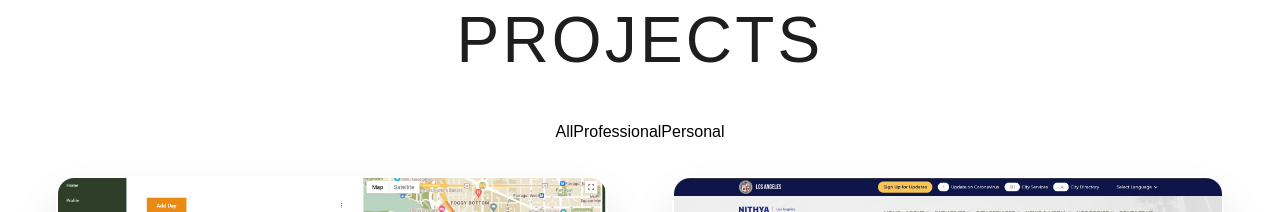
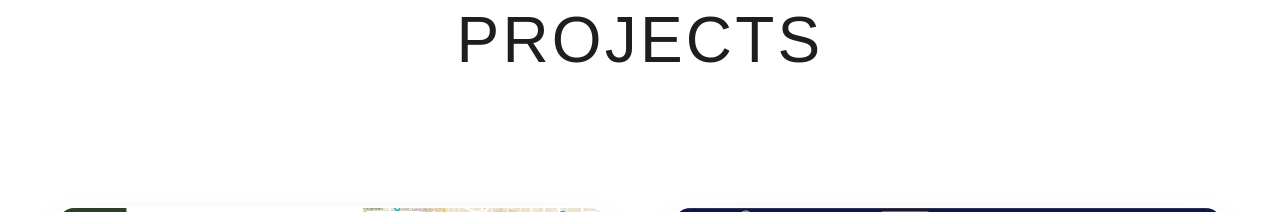
Before and after one commit to evan-chernicky/personal-website, a React (Create React App) app: page / in a window 1280 px wide. Shown: the part 2800-3012 px from the top of the page. Built offline with nearby package versions, Linux system fonts and the light colour scheme; a web font is replaced by a local one.

Commit message:
added basic filter and state configuration

```diff
--- a/src/components/Project.js
+++ b/src/components/Project.js
@@ -7,7 +7,7 @@ function Project({project, index}) {
     return (
     <div className={`shadow-expand shadow-2xl dark:shadow-lg rounded-2xl overflow-hidden mx-4 my-8 md:m-8 ${isEven ? "dark:shadow-slate-700" : "dark:shadow-slate-700"}`}>
         <div className="border-white border-2 dark:border-0 relative rounded-t-2xl">
-            <div class={`rounded-t-2xl p-6 flex flex-col items-center justify-center absolute opacity-0 hover:opacity-100 bg-transparent w-full h-full z-10 ${isEven ? "hover:bg-pink/90" : "hover:bg-blue/90"}`}>
+            <div className={`rounded-t-2xl p-6 flex flex-col items-center justify-center absolute opacity-0 hover:opacity-100 bg-transparent w-full h-full z-10 ${isEven ? "hover:bg-pink/90" : "hover:bg-blue/90"}`}>
                 {project.github ? <a className="hover:underline text-white font-bold text-2xl" target="_blank" rel="noreferrer" href={project.github}>GitHub</a> : null}
                 {project.deployment ? <a className="hover:underline text-white font-bold text-2xl" target="_blank" rel="noreferrer" href={project.deployment}>Deployment</a> : null}
                 {project.walkthrough ? <a className="hover:underline text-white font-bold text-2xl" target="_blank" rel="noreferrer" href={project.walkthrough}>Walkthrough</a> : null}
@@ -20,7 +20,7 @@ function Project({project, index}) {
             <p className="text-black mb-6 dark:text-white">{project.summary}</p>
             <div className="flex flex-wrap">
                 {project.tech.map(single => (
-                    <div index={single} className="py-1 px-3 bg-black m-1 rounded-full dark:bg-white">
+                    <div key={single} className="py-1 px-3 bg-black m-1 rounded-full dark:bg-white">
                         <p className="text-sm font-bold text-white dark:text-black">{single}</p>
                     </div>
                 ))}
--- a/src/components/Projects.js
+++ b/src/components/Projects.js
@@ -1,23 +1,29 @@
 
-import React from 'react'
+import React, {useState} from 'react'
+import {projects} from "./data/ProjectsData.js"
 import Project from './Project'
-import {projects} from "./data/ProjectsData.js"
+import SingleFilter from './SingleFilter'
 import DownArrowBlack from '../assets/down-arrow-black.svg'
 import DownArrowWhite from '../assets/down-arrow-white.svg'
 
+function Projects({isDarkMode}) {
 
-function Projects({isDarkMode}) {
+  const [currentFilter, setCurrentFilter] = useState('All')
+
+  const projectTypes = ['All', ...[...new Set(projects.map(project => project.projectType))]];
+
   return (
     <div className="min-h-screen p-6 max-w-screen-xl m-auto flex flex-col items-center">
         <h2 className="mb-8 text-center text-black dark:text-white text-6xl uppercase tracking-wider tracking-in-expand opacity-0">Projects</h2>
-        <div className="flex align-center justify-center">
-          <button>All</button>
-          <button>Professional</button>
-          <button>Personal</button>
+        <div className="flex align-center justify-center gap-2 text-white mb-3">
+          {
+              projectTypes.map((projectType, index) => {
+                return <SingleFilter key={projectType} projectType={projectType} currentFilter={currentFilter} setCurrentFilter={setCurrentFilter}/>
+            })
+          }
         </div>
         <div className="grid xl:grid-cols-3 lg:grid-cols-2 fade-in-bottom opacity-0">
-            {projects.map(project => {
-                    const index = projects.indexOf(project)
+            {projects.map((project, index) => {
                     return <Project key={index} index={index} project={project} isDarkMode={isDarkMode}/>
                 })
             }
--- /dev/null
+++ b/src/components/SingleFilter.js
@@ -0,0 +1,12 @@
+
+import React from 'react'
+
+function SingleFilter({projectType, currentFilter, setCurrentFilter}) {
+    const activeClasses = (projectType === currentFilter) ? 'dark:border-white border-black' : ''
+
+  return (
+    <button onClick={() => setCurrentFilter(projectType)} className={`${activeClasses} border border-transparent py-2 px-4 rounded-xl`}>{projectType}</button>
+  )
+}
+
+export default SingleFilter
--- a/src/components/data/ProjectsData.js
+++ b/src/components/data/ProjectsData.js
@@ -8,6 +8,7 @@ export const projects = [
     {
         name: "HoboTracks",
         summary: "Created HoboTracks which allows users to create a personal journal of a trip, follow other travelers' journeys, and see what messages they left behind all over the globe.",
+        projectType: "Personal",
         image: HoboTracks,
         tech: [
             "Rails",
@@ -28,6 +29,7 @@ export const projects = [
     {
         name: "Nithya Raman",
         summary: "Built site for LA City Councilmember Nithya Raman. Features custom Wordpress <-> Nationbuilder API integration which allows users to be added to NB newsletters and update NB events.",
+        projectType: "Professional",
         image: NithyaRaman,
         tech: [
             "PHP",
@@ -42,6 +44,7 @@ export const projects = [
     {
         name: "Skyefox Ventures",
         summary: "Created site for New York based digital marketing company. Uses custom GSAP animations.",
+        projectType: "Professional",
         image: SFVX,
         tech: [
             "Webflow",
@@ -54,6 +57,7 @@ export const projects = [
     {
         name: "Recycle Quest",
         summary: "Competed in 2.5 day hackathon (EcoHacks 2022). Collaborated with 3 person team to create app that allows companies and organizations to compete with each other by scanning barcodes of recycled items.",
+        projectType: "Personal",
         image: RecycleQuest,
         tech: [
             "Rails",
@@ -72,6 +76,7 @@ export const projects = [
     {
         name: "Jeopardy Game Show",
         summary: "App allows users to interact with a Jeopardy game board to select questions based on a chosen category and answer trivia questions.",
+        projectType: "Personal",
         image: Jeopardy,
         tech: [
             "HTML",
```
